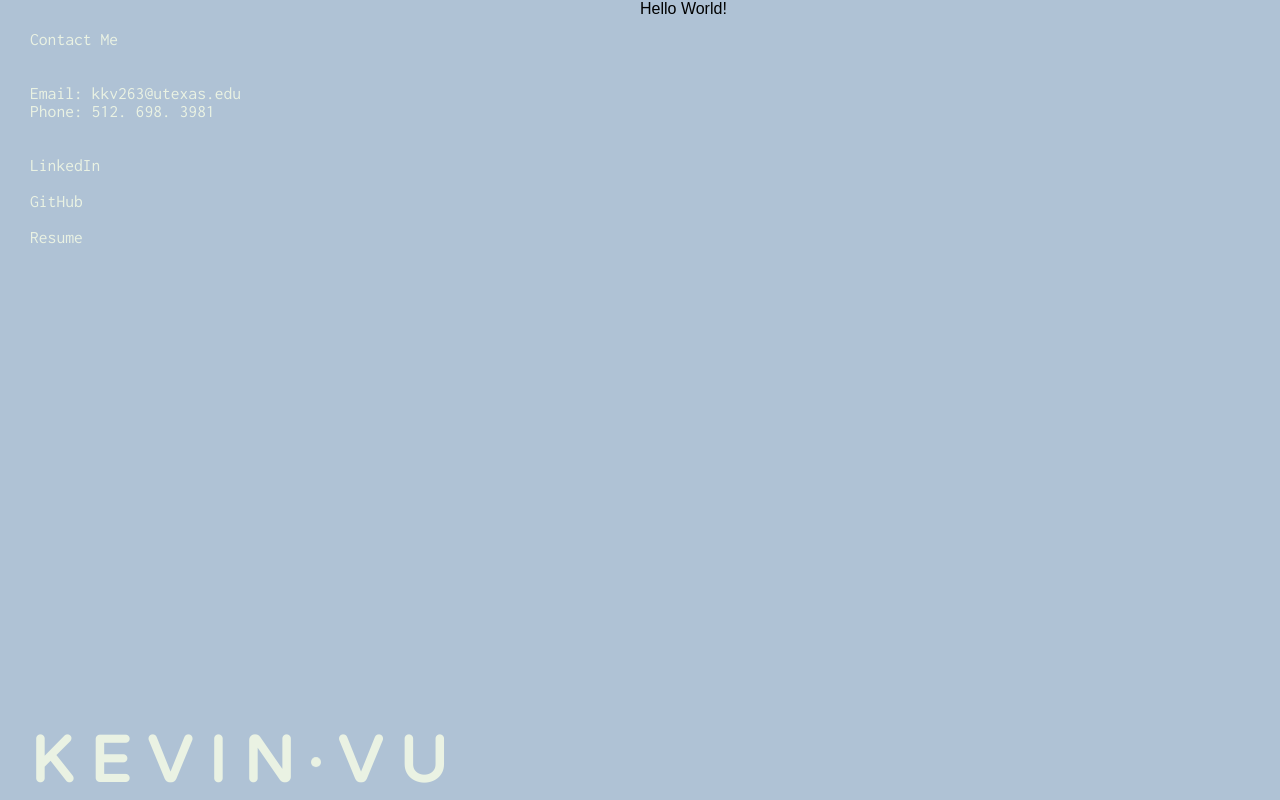
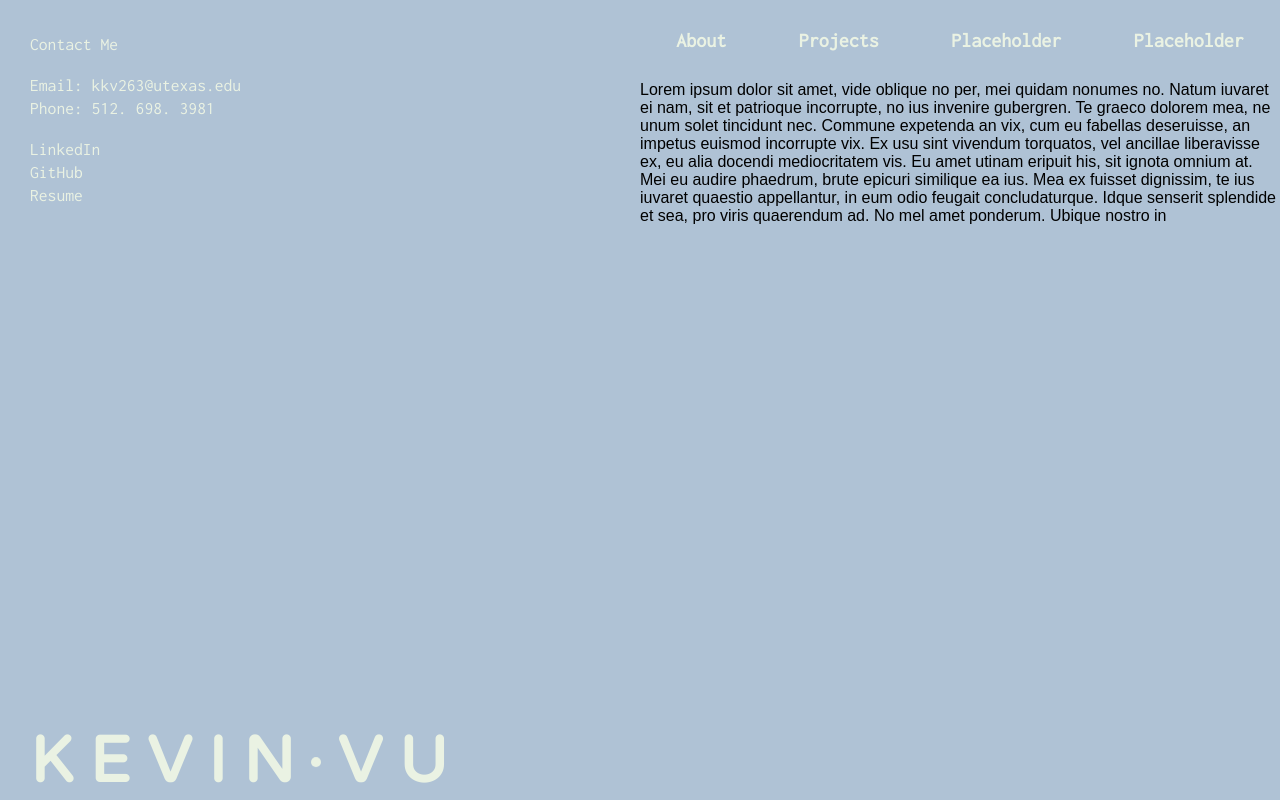
Before and after one commit to kkv263/portfolio2, a React app: page / in a window 1280 px wide. Built offline with nearby package versions, Linux system fonts and the light colour scheme.

Commit message:
start welcome & navbar

```diff
--- /dev/null
+++ b/src/components/NavigationBar.js
@@ -0,0 +1,34 @@
+import React, { Component } from 'react';
+import styled from 'styled-components';
+
+const NavItem = styled.h1`
+font-size: 1.25em;
+color: #EAF2E3;
+font-family: 'Inconsolata', monospace;
+`
+
+const Wrapper = styled.div`
+padding-top: 30px;
+padding-bottom: 30px;
+display: flex;
+justify-content: space-around;
+width:100%;
+`
+
+class NavigationBar extends Component {
+  render() {
+    return (
+      <div>
+      <Wrapper>
+        <NavItem>About</NavItem>
+        <NavItem>Projects</NavItem>
+        <NavItem>Placeholder</NavItem>
+        <NavItem>Placeholder</NavItem>
+      </Wrapper>
+
+      </div>
+    );
+  }
+}
+
+export default NavigationBar;
--- a/src/containers/HomeContainer.js
+++ b/src/containers/HomeContainer.js
@@ -9,15 +9,11 @@ class HomeContainer extends Component {
         <TextWrapper>
         <Paragraph >Contact Me</Paragraph>
         <p>&nbsp;</p>
-        <p>&nbsp;</p>
         <Paragraph>Email: <a href="mailto:kkv263@utexas.edu">kkv263@utexas.edu</a></Paragraph>
         <Paragraph>Phone: <span>512. 698. 3981</span></Paragraph>
         <p>&nbsp;</p>
-        <p>&nbsp;</p>
         <Paragraph><a href="https://www.linkedin.com/in/kkv263/" target="_blank" rel="noopener noreferrer">LinkedIn</a></Paragraph>
-        <p>&nbsp;</p>
         <Paragraph><a href="https://github.com/kkv263" target="_blank" rel="noopener noreferrer">GitHub</a></Paragraph>
-        <p>&nbsp;</p>
         <Paragraph><a href="#" target="_blank" rel="noopener noreferrer">Resume</a></Paragraph>
         </TextWrapper>
         <Brand>K E V I N <div></div> V U</Brand>
--- a/src/containers/WelcomeContainer.js
+++ b/src/containers/WelcomeContainer.js
@@ -1,5 +1,6 @@
 import React, { Component } from 'react';
 import styled from 'styled-components';
+import NavigationBar from '../components/NavigationBar'
 
 const Wrapper = styled.div`
 position: relative;
@@ -7,12 +8,25 @@ background-color: #AFC2D5;
 width: 50%;
 height: 100vh;
 float: right;
+
 `
 
 class WelcomeContainer extends Component {
   render() {
     return (
-      <Wrapper>Hello World!</Wrapper>
+      <Wrapper>
+        <NavigationBar></NavigationBar>
+        Lorem ipsum dolor sit amet, vide oblique no per, mei quidam nonumes no.
+        Natum iuvaret ei nam, sit et patrioque incorrupte, no ius invenire gubergren.
+        Te graeco dolorem mea, ne unum solet tincidunt nec. Commune expetenda an vix,
+        cum eu fabellas deseruisse, an impetus euismod incorrupte vix. Ex usu sint vivendum torquatos,
+        vel ancillae liberavisse ex, eu alia docendi mediocritatem vis. Eu amet utinam eripuit his,
+        sit ignota omnium at.
+
+        Mei eu audire phaedrum, brute epicuri similique ea ius. Mea ex fuisset dignissim, te ius iuvaret
+        quaestio appellantur, in eum odio feugait concludaturque. Idque senserit splendide et sea,
+        pro viris quaerendum ad. No mel amet ponderum. Ubique nostro in
+      </Wrapper>
     );
   }
 }
--- a/src/styles/Home.style.js
+++ b/src/styles/Home.style.js
@@ -4,6 +4,7 @@ export const Paragraph = styled.p`
 font-size: 1.1em;
 color: #EAF2E3;
 font-family: 'Inconsolata', monospace;
+padding-top:5px;
 > a, span {
 transition: color ease .25s;
 text-decoration: none !important;
```
